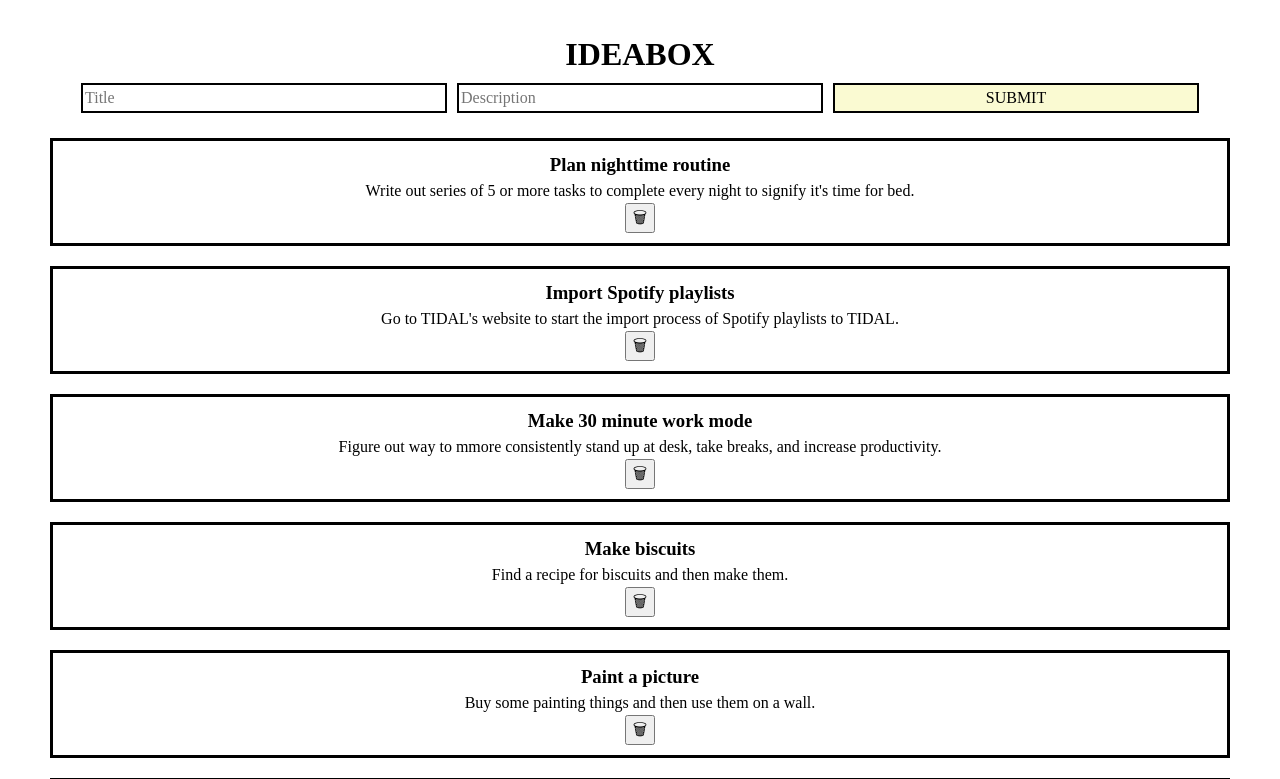
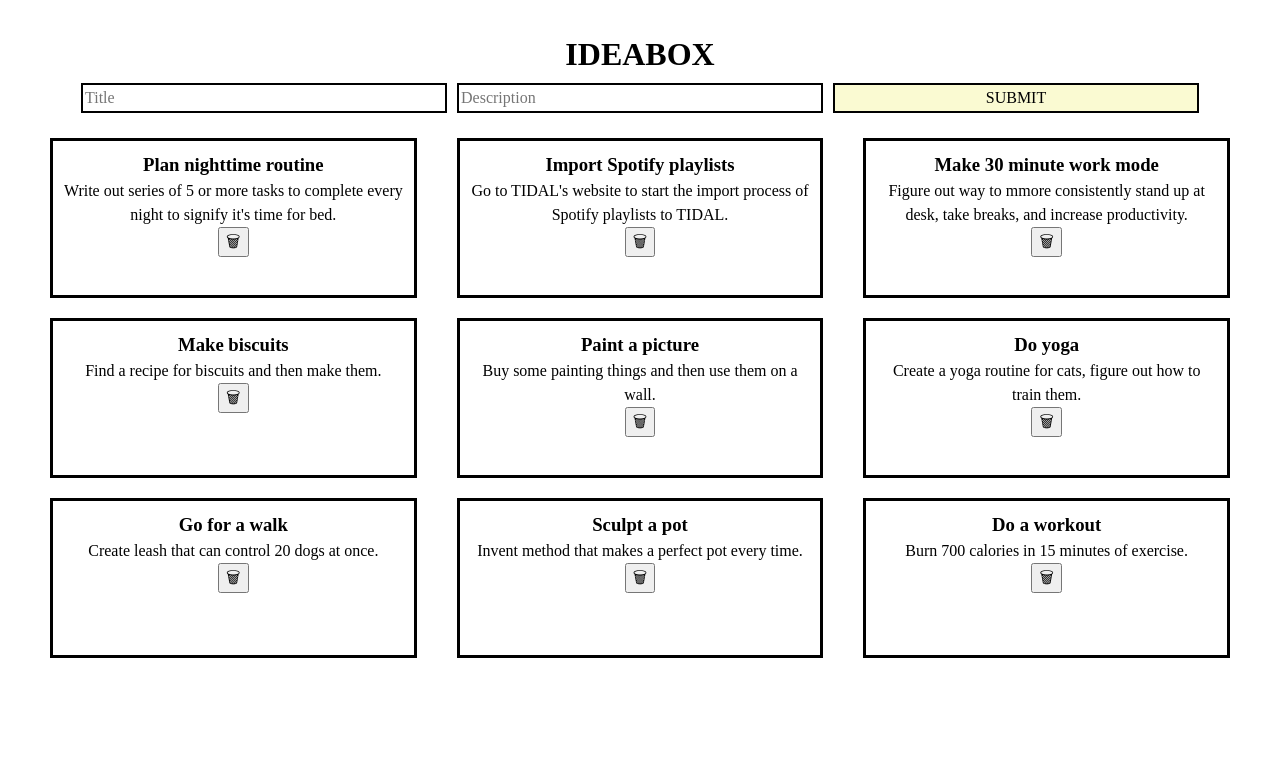
Before and after one commit to colefiscus/playground, a React (Create React App) app: page / in a window 1280 px wide. Shown: the top 779 px of the page. Built offline with nearby package versions, Linux system fonts and the light colour scheme.

Commit message:
Add repeat function and explicit rows to grid

```diff
--- a/src/Ideas.js
+++ b/src/Ideas.js
@@ -30,7 +30,8 @@ const IdeasContainer = styled.section`
   /* grid-auto-flow: column; ~~ Add column-based flow ~~ */
   /* grid-template-columns: 300px 300px 300px; ~~ Pixel-based columns ~~ */
   /* grid-template-columns: 20% 50% 30%; ~~ Percentage-based columns ~~ */
-
+  grid-template-columns: repeat(3, 1fr);
+  grid-template-rows: repeat(3, 160px);
   gap: 20px 40px;
 `;
 
```
